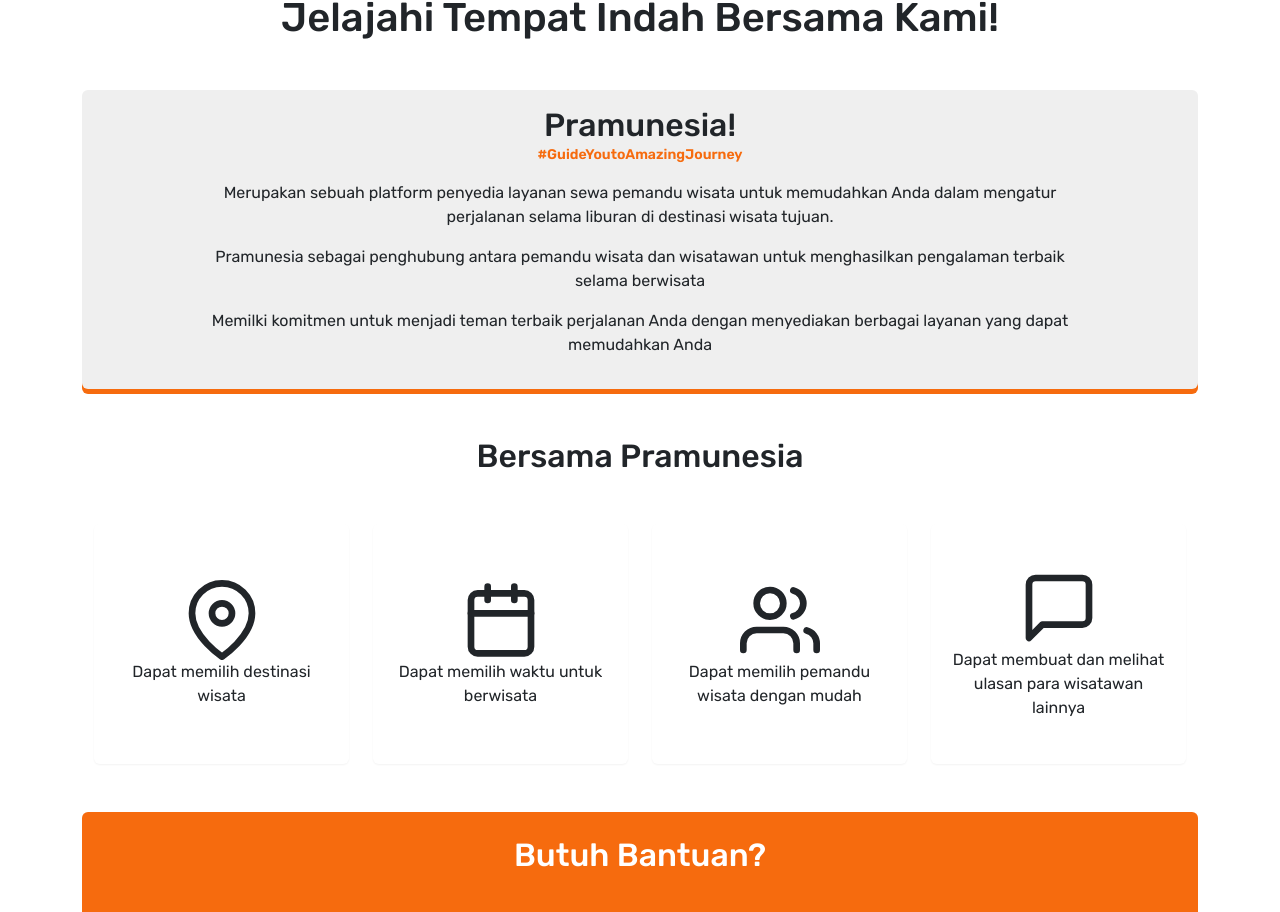
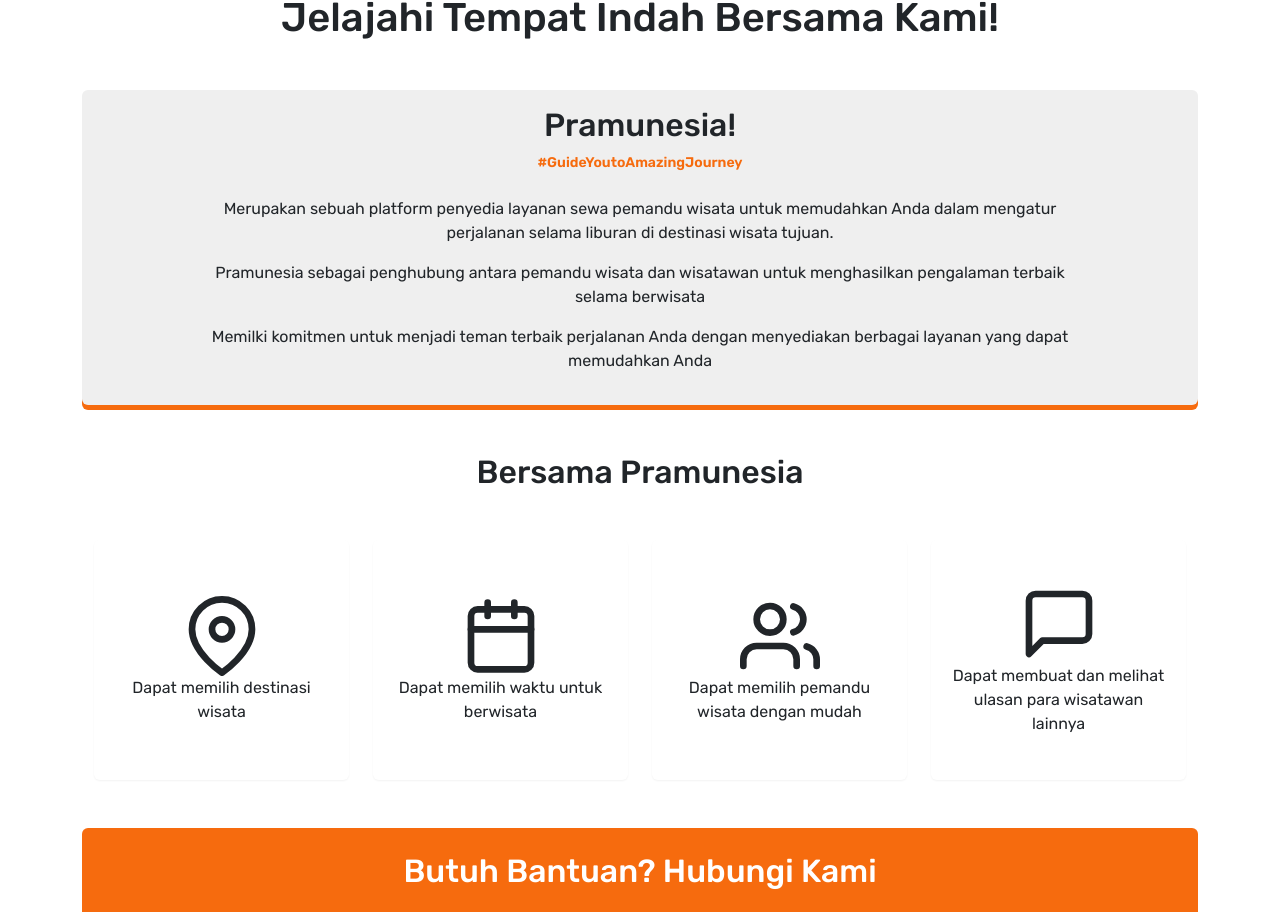
Before and after one commit to umarshd/pramunesia, a Next.js app: page /tentang-kami in a window 1280 px wide. Shown: the part 574-1486 px from the top of the page. Built offline with nearby package versions, Linux system fonts and the light colour scheme.

Commit message:
update tentang-kami

```diff
--- a/pages/tentang-kami/index.jsx
+++ b/pages/tentang-kami/index.jsx
@@ -25,8 +25,8 @@ export default function TentangKami() {
         </section>
         <div className="soft-shadow bg-soft-peace  my-5 p-3 d-flex flex-column justify-content-center align-items-center rounded shadow-custom-3">
           <h2>Pramunesia!</h2>
-          <small className="text-pumpkin fw-600">#GuideYoutoAmazingJourney</small>
-          <div className="paragraph mt-3 text-left">
+          <small className="text-pumpkin fw-600 my-2">#GuideYoutoAmazingJourney</small>
+          <div className="paragraph mt-3">
             <p className="p mb-3 text-center">
               Merupakan sebuah platform penyedia layanan sewa pemandu wisata untuk
               memudahkan Anda dalam mengatur perjalanan selama liburan
@@ -90,8 +90,8 @@ export default function TentangKami() {
           </div>
         </div>
         <div className="help d-flex flex-column justify-content-center align-items-center text-white py-4 rounded my-5">
-          <h2 className="mb-4">Butuh Bantuan?</h2>
           <div className="row">
+          <h2 className="mb-4 text-center">Butuh Bantuan? Hubungi Kami</h2>
             <div className="col-md-4 col-sm-12">
               <div className="d-flex flex-column justify-content-center align-items-center p-3">
                 <FiMessageCircle size={80} />
```
